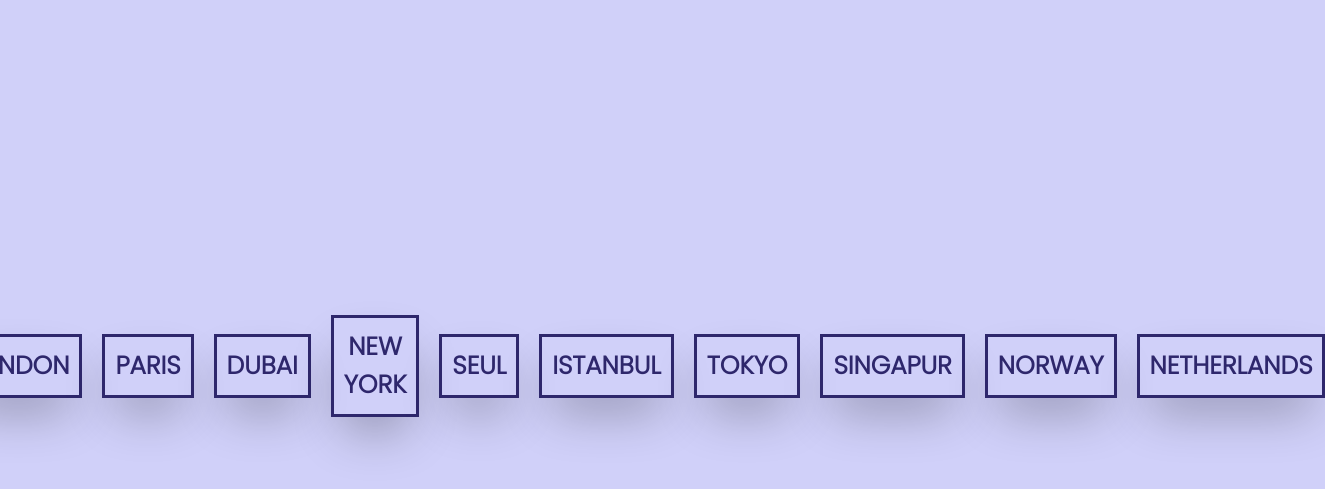
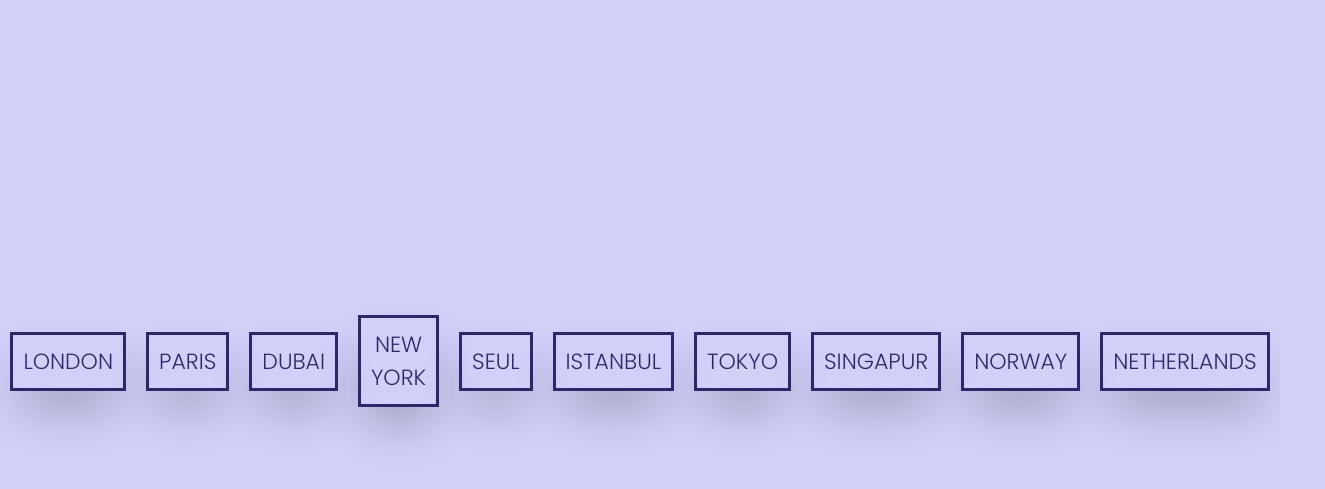
Before and after one commit to semanurbilada/wTime-school-project-website, a plain HTML site: page index.html in a window 1280 px wide. Shown: the part 669-1158 px from the top of the page, 1325 px wide, since content can reach past the window. Drawn offline with nearby package versions, Linux system fonts and the light colour scheme.

Commit message:
font-size fixed

```diff
--- a/style.css
+++ b/style.css
@@ -176,12 +176,11 @@ nav li a:hover{
 
 .box-item p{
     color: var(--border);
-    font-size: 25px;
-    font-weight: bold;
+    font-size: 22px;
 }
 
 .box-item p:hover{
-    font-size: 33px;
+    font-size: 30px;
     transition: all .2s ease-in-out;
 }
 
```
